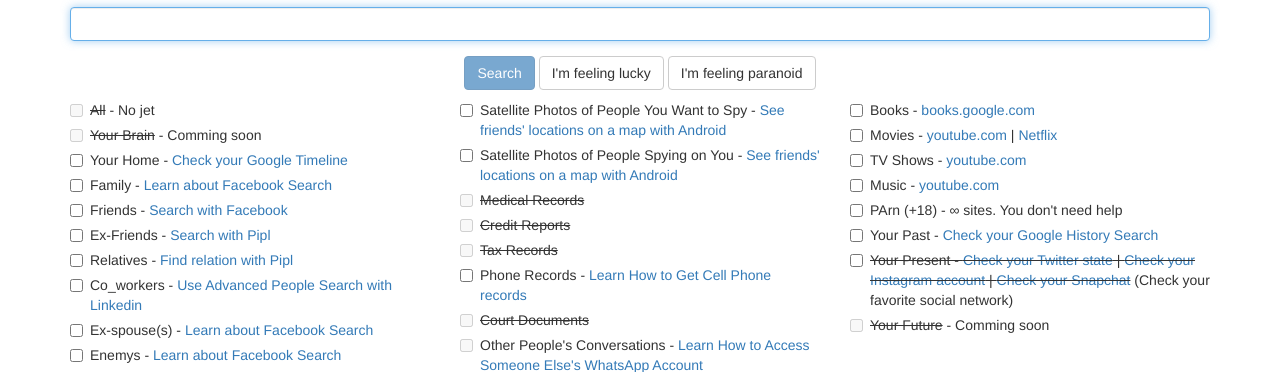
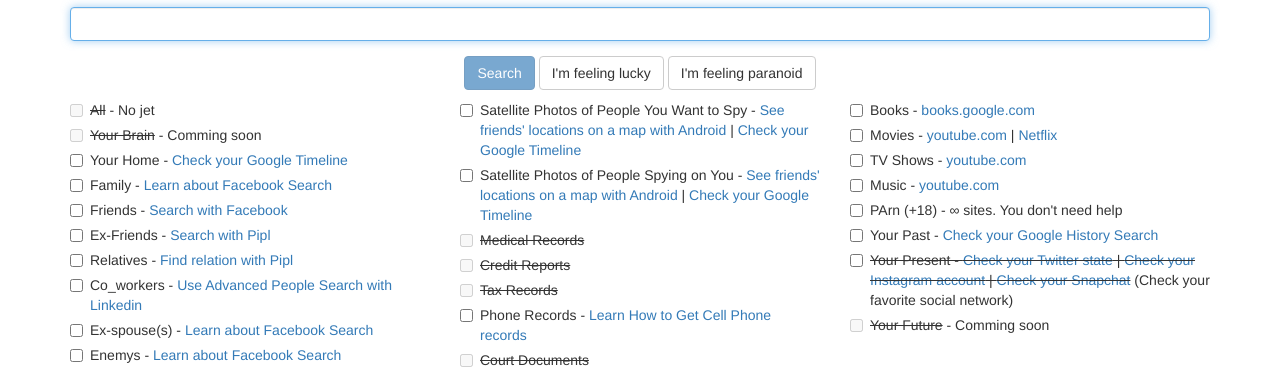
Before and after one commit to sep7en/84ws, a plain HTML site: page index.html in a window 1280 px wide. Shown: the part 93-465 px from the top of the page. Drawn offline with nearby package versions, Linux system fonts and the light colour scheme.

Commit message:
More links

```diff
--- a/index.html
+++ b/index.html
@@ -62,10 +62,10 @@
             </div>
             <div class="col-md-4">
               <div class="checkbox">
-                <label><input type="checkbox">Satellite Photos of People You Want to Spy - <a href="https://support.google.com/plus/answer/3302509?hl=en" target="_blank">See friends' locations on a map with Android</a></label>
+                <label><input type="checkbox">Satellite Photos of People You Want to Spy - <a href="https://support.google.com/plus/answer/3302509?hl=en" target="_blank">See friends' locations on a map with Android</a> | <a href="https://www.google.com.pe/maps/timeline?hl=en" target="_blank">Check your Google Timeline</a></label>
               </div>
               <div class="checkbox">
-                <label><input type="checkbox">Satellite Photos of People Spying on You - <a href="https://support.google.com/plus/answer/3302509?hl=en" target="_blank">See friends' locations on a map with Android</a></label>
+                <label><input type="checkbox">Satellite Photos of People Spying on You - <a href="https://support.google.com/plus/answer/3302509?hl=en" target="_blank">See friends' locations on a map with Android</a> | <a href="https://www.google.com.pe/maps/timeline?hl=en" target="_blank">Check your Google Timeline</a></label>
               </div>
               <div class="checkbox">
                 <label><input type="checkbox" disabled="" title="Not yet"><strike>Medical Records</strike></label>
```
